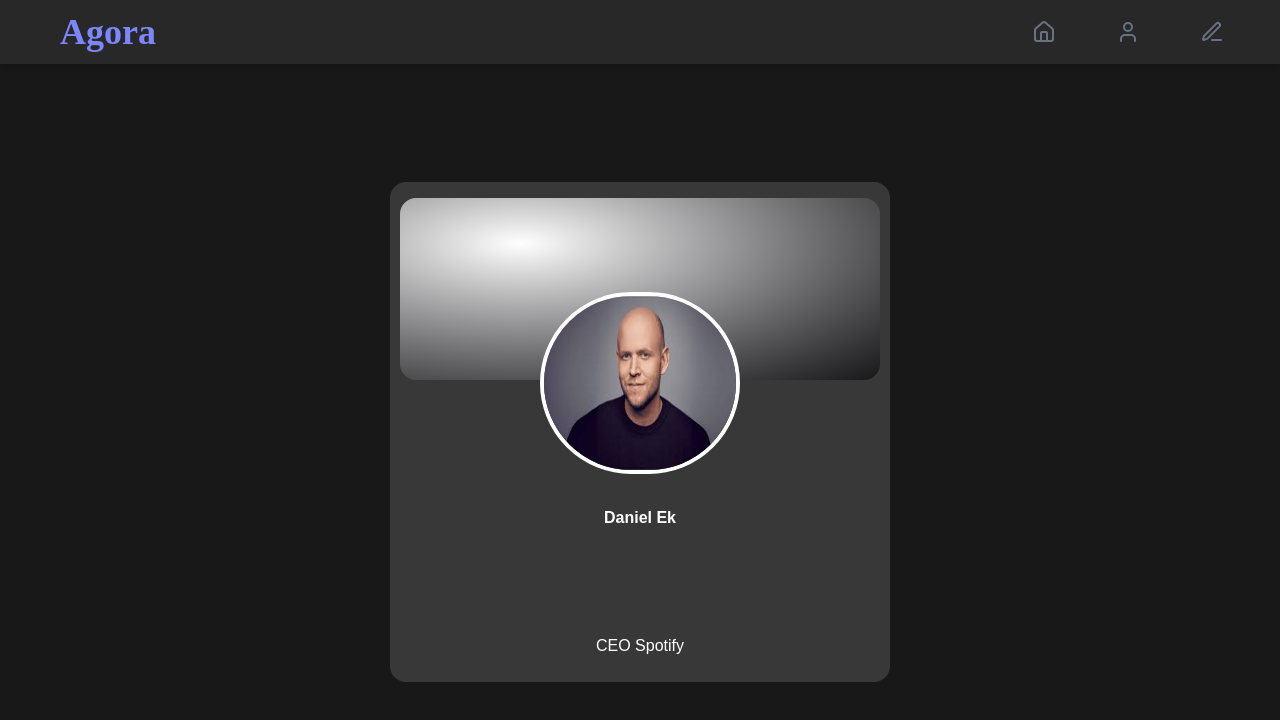
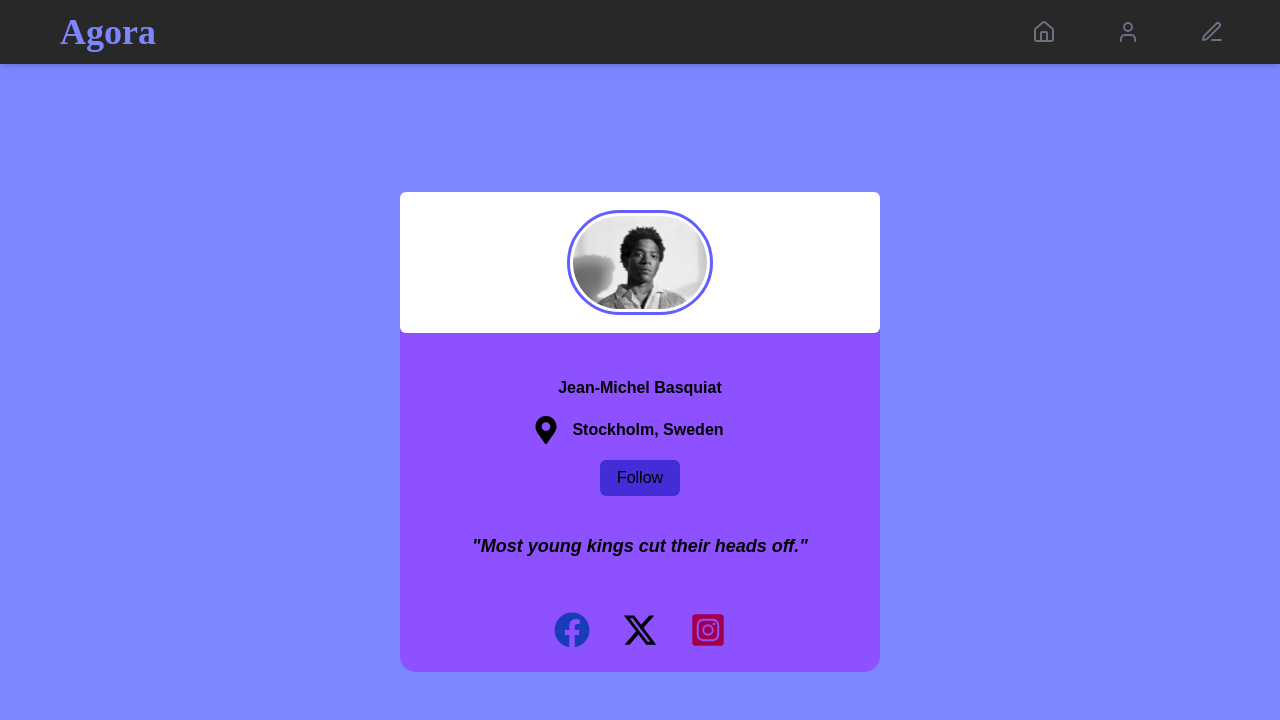
Before and after one commit to frb21/ponder, a React (Vite) app in the folder client/: page /profile in a window 1280 px wide. Shown: the top 720 px of the page. Built offline with nearby package versions, Linux system fonts and the light colour scheme; a web font is replaced by a local one.

Commit message:
Added more features

```diff
--- a/client/src/components/pages/navBar.jsx
+++ b/client/src/components/pages/navBar.jsx
@@ -4,18 +4,58 @@
 import * as FaIcons from 'react-icons/fa';
 import SideBar from './sideBar.jsx';
 import PostCard from './postCard.jsx';
+import { useNavigate } from 'react-router-dom';
 
 const NavBar = () => {
+  const navigate = useNavigate();
+
   return (
          <nav className="bg-[#282828] flex justify-between items-center w-full fixed top-0 left-0 py-2 shadow-md z-50">
             <div className="ml-10 text-3xl translate-x-5">
              <a href="#" className="font-[Abocat] text-4xl font-bold text-black text-indigo-400">Agora</a>
             </div>
             <div className="flex flex-row items-center">
-              <ul className="flex space-x-6 text-white text-lg">
-                <li><button className="px-2 py-3 -translate-x-22 cursor-pointer"><Home size={24} className="text-gray-500 transition delay-150 duration-300 ease-in-out hover:-translate-y-1 hover:scale-110 hover:text-blue-500 "/></button></li>
-                <li><button className="px-2 py-3 cursor-pointer -translate-x-17"><User size={24} className="text-gray-500 transition delay-150 duration-300 ease-in-out hover:-translate-y-1 hover:scale-110 hover:text-green-500 "/></button></li>
-                <li><button className="px-2 py-3 cursor-pointer -translate-x-12"><PenLine size={24} className="text-gray-500 transition delay-150 duration-300 ease-in-out hover:-translate-y-1 hover:scale-110 hover:text-purple-500 "/></button></li>
+              <ul className="flex space-x-6 text-white text-lg font-mono">
+                  <li>
+                   <div className="relative group">
+                     <button className="px-2 py-3 -translate-x-22 cursor-pointer" onClick={() => navigate('/feed')}>
+                    <Home size={24} className="text-gray-500 transition delay-150 duration-300 ease-in-out hover:-translate-y-1 hover:scale-110 hover:text-blue-500"/>
+                    </button>
+
+                    <div className="absolute top-full left-1/2 transform
+                       -translate-x-38 mt-2 w-max px-2 py-1
+                       text-sm text-white bg-gray-700 rounded
+                       shadow-lg opacity-0 group-hover:opacity-100">
+                        Go to Homepage.
+                     </div>
+
+                   </div>
+                  </li>
+
+                <li>
+                <div className="relative group">
+                  <button className="px-2 py-3 cursor-pointer -translate-x-17" onClick={() => navigate('/profile')}><User size={24} className="text-gray-500 transition delay-150 duration-300 ease-in-out hover:-translate-y-1 hover:scale-110 hover:text-green-500 "/></button>
+                   <div className="absolute top-full left-1/2 transform
+                       -translate-x-36 mt-2 w-max px-2 py-1
+                       text-sm text-white bg-gray-700 rounded
+                       shadow-lg opacity-0 group-hover:opacity-100">
+                        View my Profile.
+                     </div>
+                  </div>
+                </li>
+
+                <li>
+                <div className="relative group">
+                  <button className="px-2 py-3 cursor-pointer -translate-x-12"><PenLine size={24} className="text-gray-500 transition delay-150 duration-300 ease-in-out hover:-translate-y-1 hover:scale-110 hover:text-purple-500 "/></button>
+                   <div className="absolute top-full left-1/2 transform
+                       -translate-x-25
+                       mt-2 w-max px-2 py-1
+                       text-sm text-white bg-gray-700 rounded
+                       shadow-lg opacity-0 group-hover:opacity-100">
+                        Create Post.
+                     </div>
+                </div>
+                </li>
               </ul>
             </div>
           </nav>
--- a/client/src/components/pages/postCard.jsx
+++ b/client/src/components/pages/postCard.jsx
@@ -20,7 +20,7 @@
   }
   else{
     return (
-        <div className="bg-white shadow-md rounded-xl p-4 mb-6 max-w-lg w-full border border-gray-200 translate-x-50">
+        <div className="bg-white shadow-md rounded-xl p-4 mb-6 max-w-lg w-full border border-gray-200 translate-x-50 font-serif">
           <div className="flex items-center space-x-3">
             <div>
               <img src={user.profile_picture}  alt="Test" className="w-10 h-10 rounded-full border border-gray-300"></img>
--- a/client/src/components/pages/profileCard.jsx
+++ b/client/src/components/pages/profileCard.jsx
@@ -1,18 +1,37 @@
 import React from 'react';
 import NavBar from './navBar.jsx';
+import { FaMapMarkerAlt } from 'react-icons/fa';
+import { FaFacebook } from 'react-icons/fa';
+import { FaXTwitter } from 'react-icons/fa6' ;
+import { FaInstagramSquare } from 'react-icons/fa';
 
 const ProfilePage = () => {
 
   return(
-  <section className="min-h-screen flex flex-col items-center justify-center bg-[#181818]">
+  <section className="min-h-screen flex flex-col items-center justify-center bg-indigo-400">
     <NavBar />
-    <div className="flex flex-col gap-3 items-center justify-center p-4 translate-y-8 size-125 rounded-2xl bg-[#383838] text-white">
-     <div className="w-120 h-50 -translate-y-5 mt-5 bg-radial-[at_25%_25%] from-white to-zinc-900 to-100% rounded-2xl">
+    <div className="flex flex-col gap-3 items-center justify-center translate-y-8 size-120 rounded-2xl bg-violet-500 text-black font-playfair">
+     <div className="w-120 h-60 -translate-y-5 mt-5 bg-white rounded-md">
 
      </div>
-     <img src="dan.jpeg" className="rounded-full border-4 border-white w-50 h-50 -translate-y-30"></img>
-     <h1 className="font-bold -translate-y-25">Daniel Ek</h1>
-     <h2 className="-translate-y-2">CEO Spotify</h2>
+     <img src="jean.jpeg" className="rounded-full border-3 border-white  outline outline-3 object-cover outline-indigo-500 w-35 h-37 -translate-y-38"></img>
+      <div className="flex flex-col items-center justify-center gap-4 -translate-y-25">
+        <h1 className="font-bold">Jean-Michel Basquiat</h1>
+        <div className="flex flex-row gap-3 items-center -translate-x-3">
+          <FaMapMarkerAlt className="text-black w-7 h-7"/>
+          <p className="font-semibold">Stockholm, Sweden</p>
+        </div>
+        <button className="bg-indigo-700 rounded-md w-20 h-9 hover:bg-indigo-900 cursor-pointer text-black">Follow</button>
+      </div>
+
+      <div className="flex flex-col -translate-x-0.6 -translate-y-10">
+        <p className="italic text-lg font-bold -translate-y-9">"Most young kings cut their heads off."</p>
+        <div className="flex flex-row items-center gap-8 justify-center translate-y-4">
+          <FaFacebook className="w-9 h-9 text-blue-800"/>
+          <FaXTwitter className="w-9 h-9"/>
+          <FaInstagramSquare className="w-9 h-9 text-pink-800"/>
+        </div>
+      </div>
     </div>
   </section>
     );
--- a/client/src/components/pages/sideBar.jsx
+++ b/client/src/components/pages/sideBar.jsx
@@ -4,7 +4,7 @@
 
 
   return(
-    <div className="bg-[#181818] h-screen p-5 transition-all duration-300 w-60 text-white overflow-y-auto hover:overflow-y-scroll scrollbar-thin scrollbar-thumb-gray-300 scrollbar-track-transparent">
+    <div className="bg-[#181818] h-screen p-5 transition-all duration-300 w-60 text-white overflow-y-auto hover:overflow-y-scroll scrollbar-thin scrollbar-thumb-gray-300 scrollbar-track-transparent font-serif">
       <ul className="space-y-7 p-4 mt-12">
         <li className="flex items-center justify-between space-x-3 transition duration-300 delay-150 ease-in-out scale-110 hover:-translate-y-1 hover:bg-[#282828] rounded-md cursor-pointer p-2 -translate-x-5 w-45">
           <div className="flex items-center space-x-2">
```
Also changed, not shown: client/public/jean.jpeg (added).
